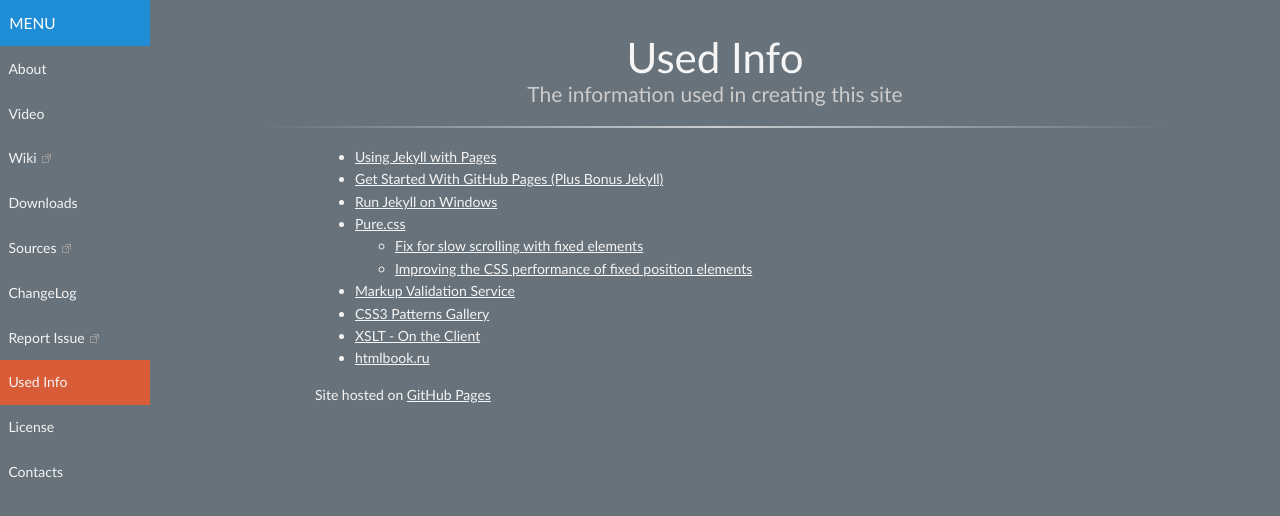
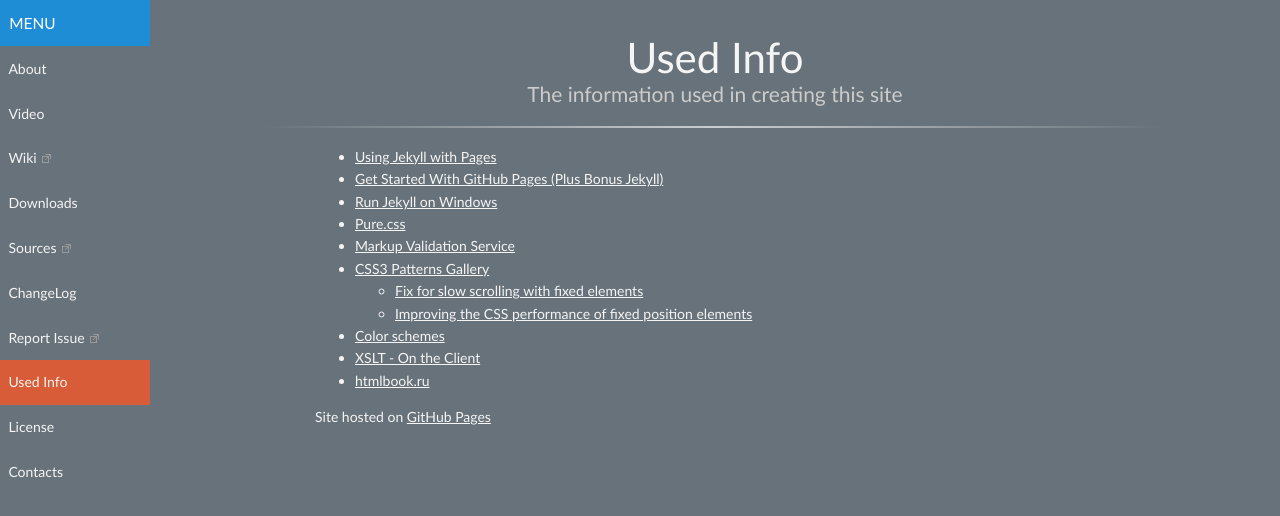
Before and after one commit to riuson/lcd-image-converter, a Jekyll site: the page built from usedinfo.md, in a window 1280 px wide. Shown: the top 516 px of the page. Built offline with Jekyll 4.4.1, drawn with Linux system fonts in a browser that asks for light colours.

Commit message:
Used info updated

```diff
--- a/usedinfo.md
+++ b/usedinfo.md
@@ -8,10 +8,11 @@
  * [Get Started With GitHub Pages (Plus Bonus Jekyll)](http://24ways.org/2013/get-started-with-github-pages/)
  * [Run Jekyll on Windows](http://jekyll-windows.juthilo.com/)
  * [Pure.css](http://purecss.io)
+ * [Markup Validation Service](http://validator.w3.org/)
+ * [CSS3 Patterns Gallery](http://lea.verou.me/css3patterns)
    * [Fix for slow scrolling with fixed elements](http://stackoverflow.com/questions/27751511/poor-performance-of-fixed-position-elements)
    * [Improving the CSS performance of fixed position elements](http://benfrain.com/improving-css-performance-fixed-position-elements/)
- * [Markup Validation Service](http://validator.w3.org/)
- * [CSS3 Patterns Gallery](http://lea.verou.me/css3patterns)
+ * [Color schemes](http://www.dtelepathy.com/blog/inspiration/beautiful-color-palettes-for-your-next-web-project)
  * [XSLT - On the Client](http://www.w3schools.com/xsl/xsl_client.asp)
  * [htmlbook.ru](http://htmlbook.ru/)
 
```
